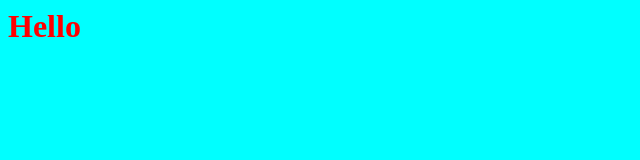
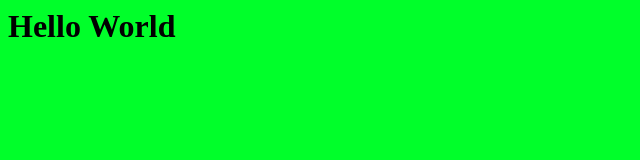
Before and after one commit to Omar7-leb/myproject, a plain HTML site: page index.html in a window 1280 px wide. Shown: the whole page, without its empty margins (0-640 px from the left). Drawn offline with Linux system fonts and the light colour scheme.

Commit message:
changing style

```diff
--- a/index.html
+++ b/index.html
@@ -7,7 +7,7 @@
     <title>Document</title>
 </head>
 <body>
-    <h1>Hello</h1>
+    <h1>Hello World</h1>
     <script src="app.js"></script>
 </body>
 </html>
--- a/style.css
+++ b/style.css
@@ -1,6 +1,6 @@
 h1{
-    color: red;
+    color: black;
 }
 body{
-    background-color: aqua;
+    background-color: rgb(0, 255, 42);
 }
```
